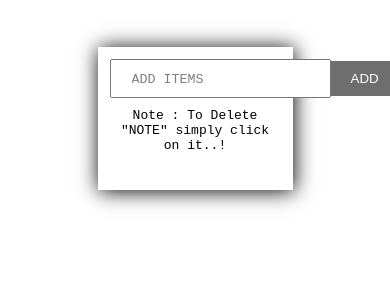
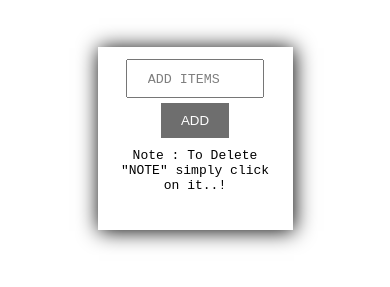
Before and after one commit to amnx17/TODO_WEBAPP, a plain HTML site: page index.html in a window 390 px wide. Shown: the part 343-630 px from the top of the page. Drawn offline with nearby package versions, Linux system fonts and the light colour scheme.

Commit message:
Update style.css

```diff
--- a/style.css
+++ b/style.css
@@ -101,3 +101,18 @@ p{
     text-align: center;
 
 }
+@media (max-width:600px){
+    .input{
+        display: flex;
+        flex-direction: column;
+        justify-content: center;
+        align-items: center;
+        width: 90%;
+        margin: auto;
+    }
+    }
+    #text{
+        width: 90%;
+        margin-bottom: 3%;
+    }
+}
```
